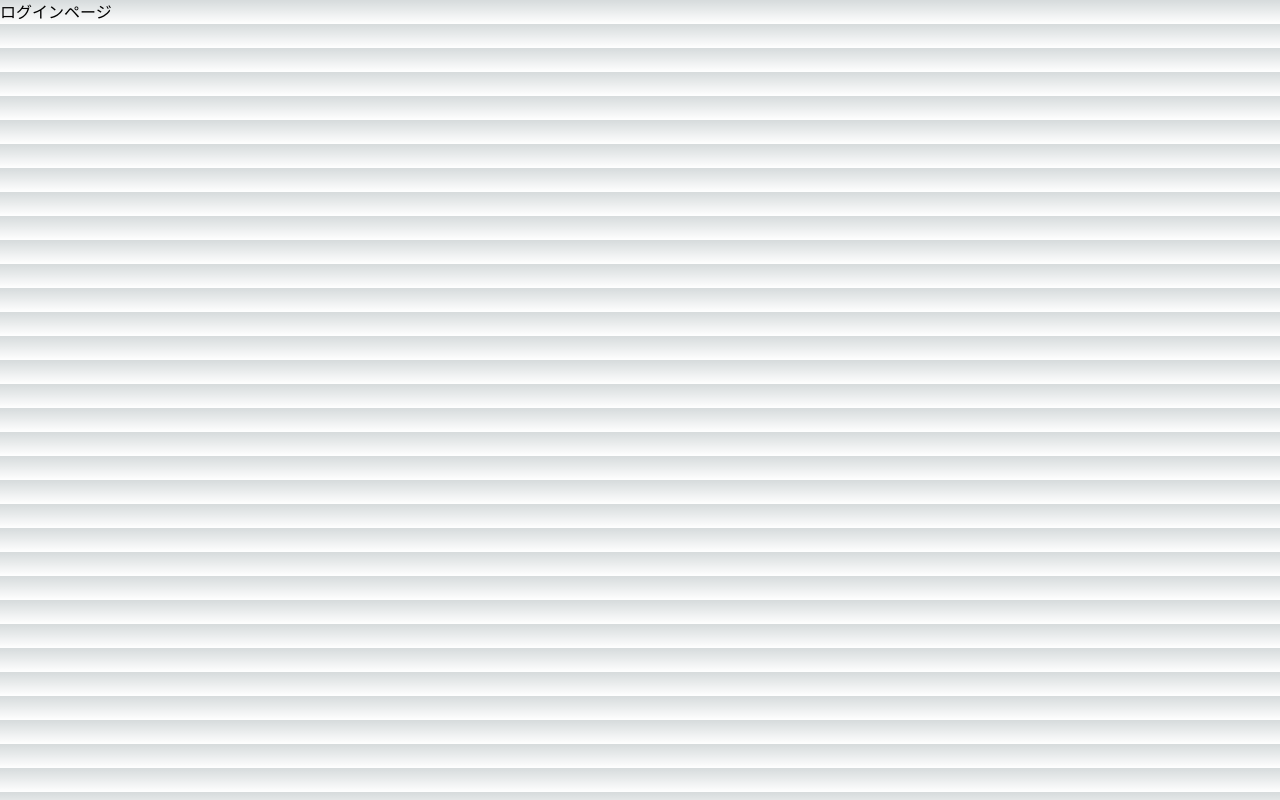
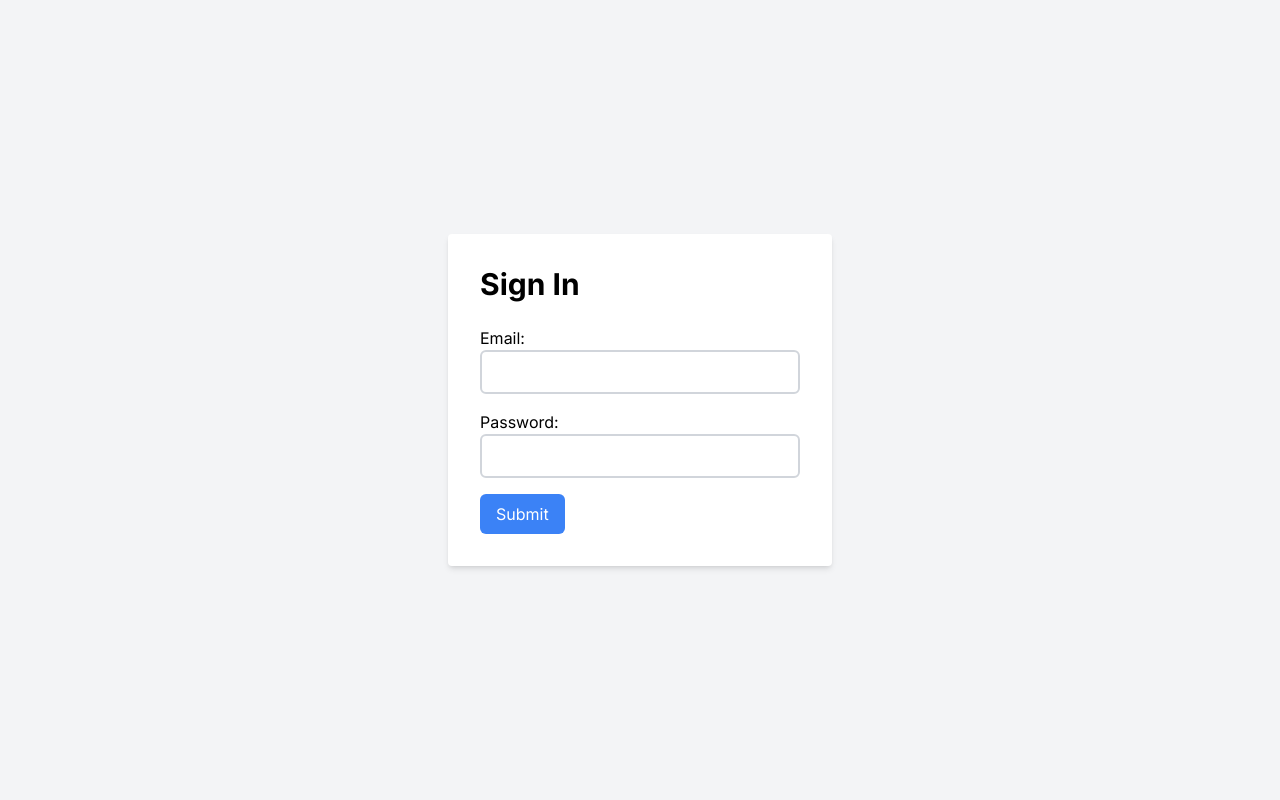
Before and after one commit to j19015/Next_Go_Bookers2, a Next.js app in the folder frontend/: page /users/sign_in in a window 1280 px wide. Built offline with nearby package versions, Linux system fonts and the light colour scheme.

Commit message:
sign_in/page.tsx レイアウト& form作成

```diff
--- a/frontend/src/app/users/sign_in/page.tsx
+++ b/frontend/src/app/users/sign_in/page.tsx
@@ -38,7 +38,45 @@ const Home = () => {
 
   return (
     <>
-      <h1>ログインページ</h1>
+      <div className='min-h-screen flex items-center justify-center bg-gray-100'>
+        <div className='bg-white p-8 rounded shadow-md w-96'>
+          <h1 className='text-3xl font-bold mb-6 text-black'>Sign In</h1>
+          <form onSubmit={handlesubmit}>
+            <div className='mb-4'>
+              <label className='text-black mb-1'>
+                Email:
+                <input
+                  type="email"
+                  value={email}
+                  className='w-full border-2 border-gray-300 rounded-md p-2'
+                  onChange={(e)=>setEmail(e.target.value)}
+                >
+                </input>
+              </label>
+            </div>
+            <div className='mb-4'>
+              <label className='text-black mb-1'>
+                Password:
+                <input
+                  type="password"
+                  value={password}
+                  className='w-full border-2 border-gray-300 rounded-md p-2'
+                  onChange={(e)=>{setPassword(e.target.value)}}
+                >
+                </input>
+              </label>
+            </div>
+            <div>
+              <button
+                type='submit'
+                className='bg-blue-500 text-white rounded-md px-4 py-2'
+              >
+                Submit
+              </button>
+            </div>
+          </form>
+        </div>
+      </div>
     </>
   );
 };
```
